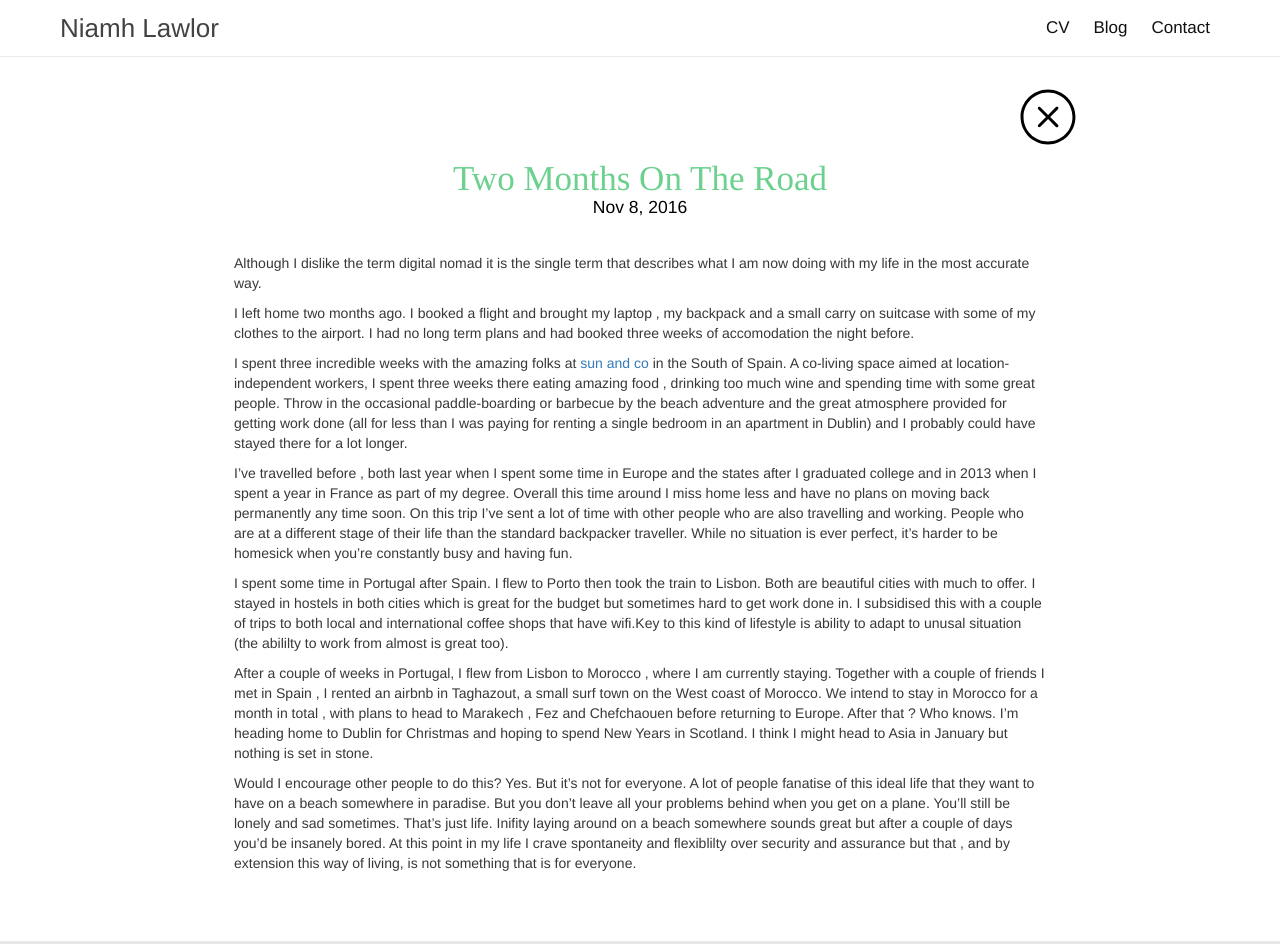
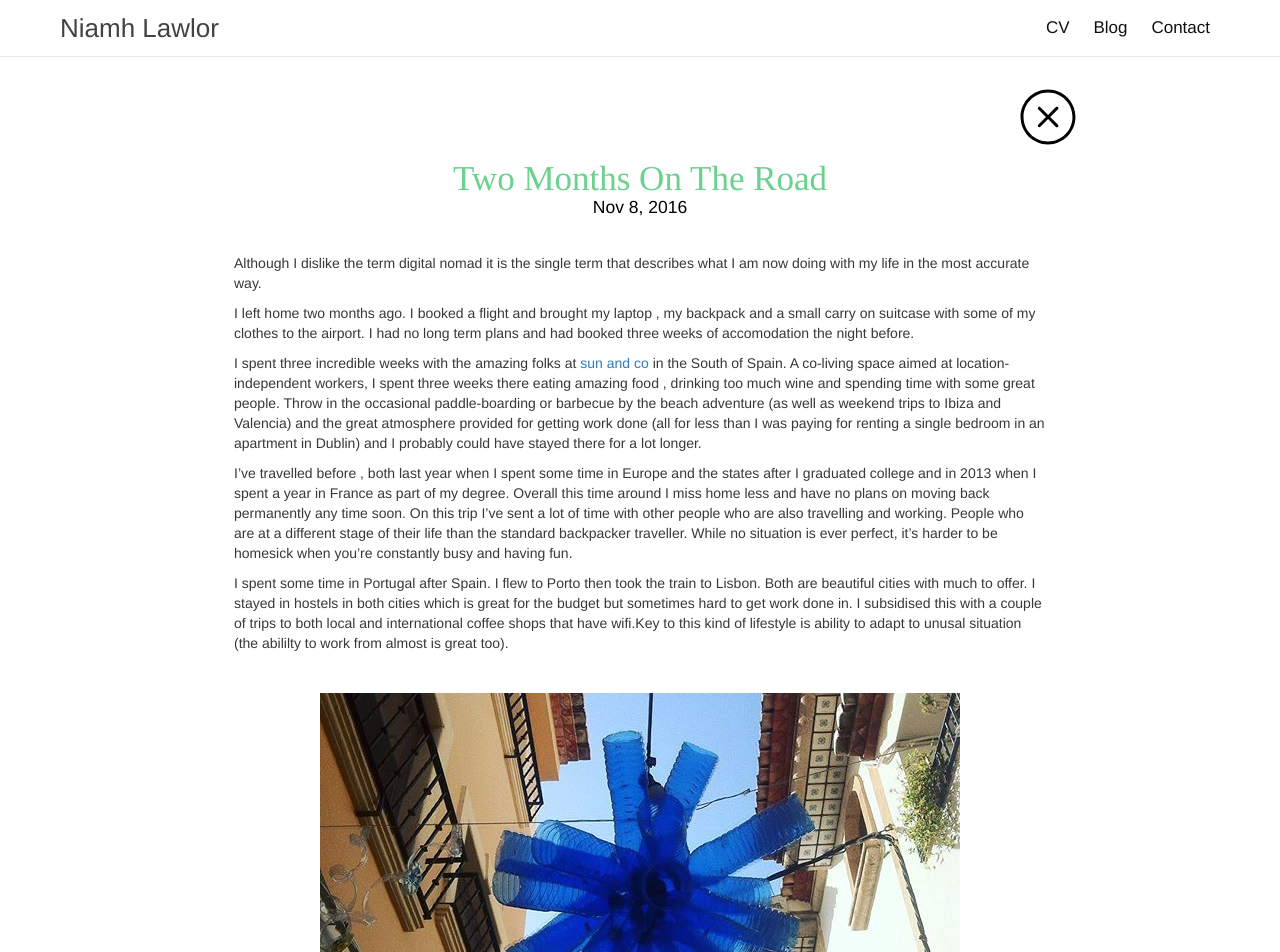
Before and after one commit to nileahtobhair/nileahtobhair.github.io, a Jekyll site: the page built from _posts/2016-11-08-two-months-on-the-road.md, in a window 1280 px wide. Shown: the top 952 px of the page. Built offline with Jekyll 4.4.1, drawn with Linux system fonts in a browser that asks for light colours; comment, search, counter and statistics services are not loaded; some of the changed text lies outside the part shown.

Commit message:
post image styling

```diff
--- a/_posts/2016-11-08-two-months-on-the-road.md
+++ b/_posts/2016-11-08-two-months-on-the-road.md
@@ -11,13 +11,17 @@ Although I dislike the term digital nomad it is the single term that describes w
 
 I left home two months ago. I booked a flight and brought my laptop , my backpack and a small carry on suitcase with some of my clothes to the airport. I had no long term plans and had booked three weeks of accomodation the night before.
 
-I spent three incredible weeks with the amazing folks at <a target="_blank" href='http://www.sun-and-co.com'>sun and co </a> in the South of Spain. A co-living space aimed at location-independent workers, I spent three weeks there eating amazing food , drinking too much wine and spending time with some great people. Throw in the occasional paddle-boarding or barbecue by the beach adventure and the great atmosphere provided for getting work done (all for less than I was paying for renting a single bedroom in an apartment in Dublin) and I probably could have stayed there for a lot longer.
+I spent three incredible weeks with the amazing folks at <a target="_blank" href='http://www.sun-and-co.com'>sun and co </a> in the South of Spain. A co-living space aimed at location-independent workers, I spent three weeks there eating amazing food , drinking too much wine and spending time with some great people. Throw in the occasional paddle-boarding or barbecue by the beach adventure (as well as weekend trips to Ibiza and Valencia) and the great atmosphere provided for getting work done (all for less than I was paying for renting a single bedroom in an apartment in Dublin) and I probably could have stayed there for a lot longer.
 
 I've travelled before , both last year when I spent some time in Europe and the states after I graduated college and in  2013 when I spent a year in France as part of my degree. Overall this time around I miss home less and have no plans on moving back permanently any time soon. On this trip I've sent a lot of time with other people who are also travelling and working. People who are at a different stage of their life than the standard backpacker traveller. While no situation is ever perfect,  it's harder to be homesick when you're constantly busy and having fun.
 
 I spent some time in Portugal after Spain. I flew to Porto then took the train to Lisbon. Both are beautiful cities with much to offer. I stayed in hostels in both cities which is great for the budget but sometimes hard to get work done in. I subsidised this with a couple of trips to both local and international coffee shops that have wifi.Key to this kind of lifestyle is ability to adapt to unusal situation (the abililty to work from almost is great too).
 
+![javea]({{site.baseurl}}/assets/javea.jpg) <span class="tagline">Javea street nicely decorated for street festival</span>
+
 
 After a couple of weeks in Portugal, I flew from Lisbon to Morocco , where I am currently staying. Together with a couple of friends I met in Spain , I rented an airbnb in Taghazout,  a small surf town on the West coast of Morocco. We intend to stay in Morocco for a month in total , with plans to head to Marakech , Fez and Chefchaouen before returning to Europe. After that ? Who knows. I'm heading home to Dublin for Christmas and hoping to spend New Years in Scotland. I think I might head to Asia in January but nothing is set in stone.
 
+![tagahzout]({{site.baseurl}}/assets/taghazout.jpg) <span class="tagline">View from our apartment in Taghazout</span>
+
 Would I encourage other people to do this? Yes. But it's not for everyone. A lot of people fanatise of this ideal life that they want to have on a beach somewhere in paradise. But you don't leave all your problems behind when you get on a plane. You'll still be lonely and sad sometimes. That's just life. Inifity laying around on a beach somewhere sounds great but after a couple of days you'd be insanely bored. At this point in my life I crave spontaneity and flexiblilty over security and assurance but that , and by extension this way of living,  is not something that is for everyone.
--- a/_sass/_layout.scss
+++ b/_sass/_layout.scss
@@ -444,6 +444,19 @@ a.post-end-link:visited{
             font-size: 18px;
         }
     }
+    img{
+        margin:40px auto 5px auto;
+        max-width:650px;
+        display: block;
+    }
+    .tagline{
+        margin-bottom: 40px;
+        width:100%;
+        display: block;
+        font-size: 14px;
+        text-align: center;
+        font-family: sans-serif;
+    }
 }
 
 /*Blog posts content*/
```
Also changed, not shown: assets/javea.jpg (added), 1 other file.
